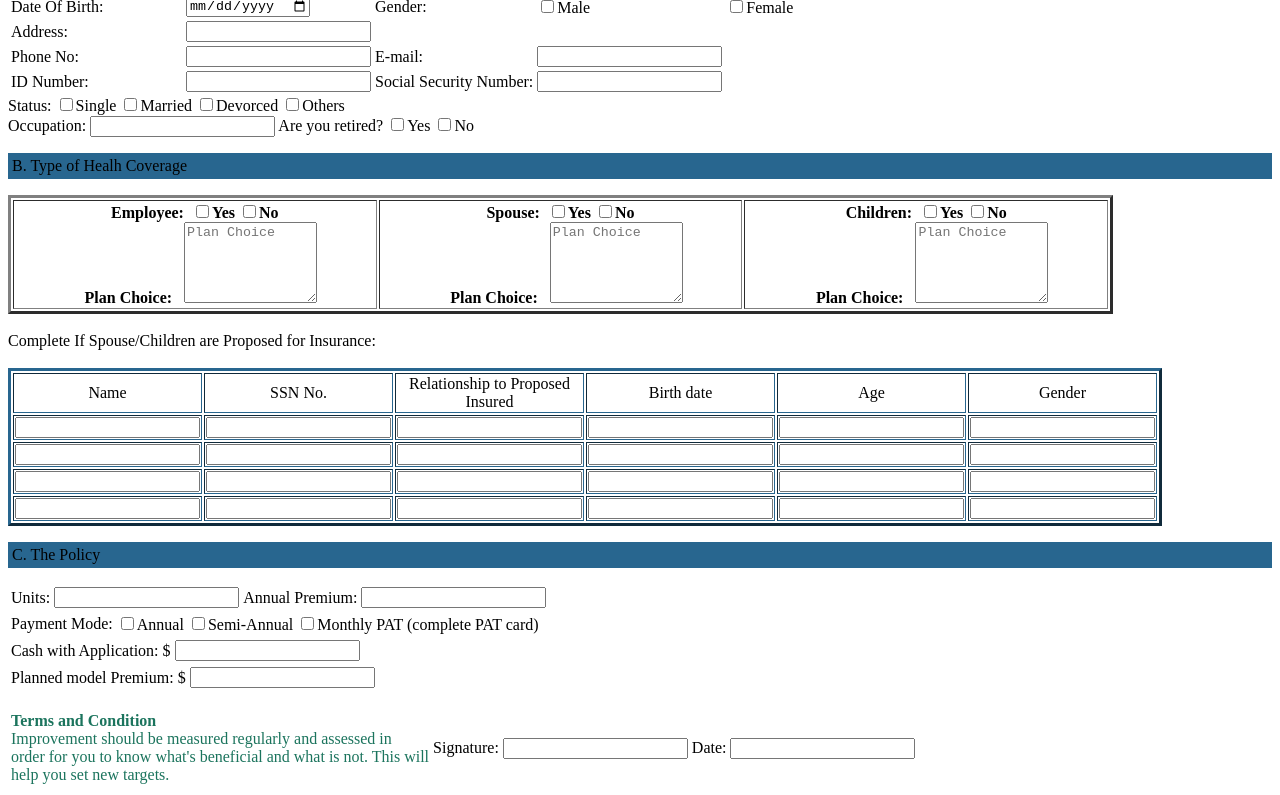
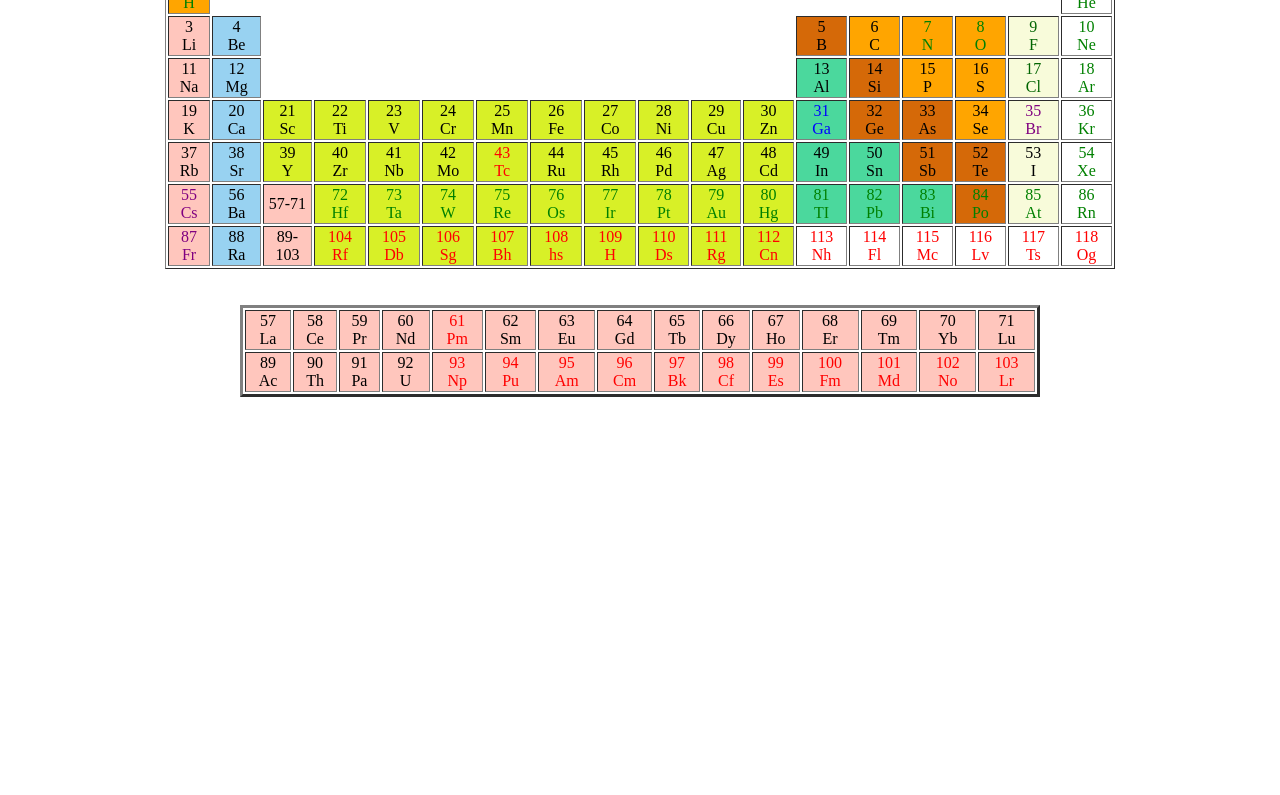
Before and after one commit to Ubaid-Arch/Obaid-Assignment, a plain HTML site: page index.html in a window 1280 px wide. Shown: the part 169-964 px from the top of the page. After the commit the page ends 800 px from the top, so only its background shows below. Drawn offline with Linux system fonts and the light colour scheme.

Commit message:
Update index.html

```diff
--- a/index.html
+++ b/index.html
@@ -1,187 +1,168 @@
 <!DOCTYPE html>
-<html>
-
+<html lang="en">
 <head>
-        <title>Application Form</title>
+    <title>Document</title>
 </head>
-
 <body>
-        <head><center>
-            <h1><strong>Application Form</strong></h1>
-            </center>
+    <center>
+        <head>
+            <h1 style="background-color: #00a2ff; padding: 30px;">The Periodic Table</h1>
         </head>
-
-        <p style="background-color: #28668f; padding: 4px;">A. General Questions</p>
-        <form>
-            <table>
+    <table style="text-align: center;" border="none" height="100" width="950">
+            <tr>
+                <td bgcolor="orange"> <font color="green"> 1 <br> H</font></td>
+                <td style="border: none;" colspan="16"></td>
+                <td bgcolor="white"> <font color="green"> 2 <br> He</font></td>
+            </tr>
 
             <tr>
-                    <td>Proposed Insured Name:<br><i>(Please use capital letters)</i></td>
-                    <td><input type="text" placeholder=""></td>
-                </tr>
-                <tr>
-                    <td>Date Of Birth:</td>
-                    <td><input type="date"></td>
-                    <td>Gender:</td>
-                    <td><input type="checkbox" name="Gender">Male</td>
-                    <td><input type="checkbox" name="Gender">Female</td>
-                </tr>
-                <tr>
-                    <td>Address:</td>
-                    <td><input type="text"></td>
-                </tr>
-                <tr>
-                    <td>Phone No:</td>
-                    <td><input type="phone" placeholder=""></td>
-                    <td>E-mail:</td>
-                    <td><input type="email" placeholder=""></td>
-                </tr>
-                <tr>
-                    <td>ID Number:</td>
-                    <td><input type="text" placeholder=""></td>
-                    <td>Social Security Number:</td>
-                    <td><input type="text" name="" id=""></td>
+                <td bgcolor="#FFC6BD"> 3 <br> Li</td>
+                <td bgcolor="#98D2F1"> 4 <br> Be</td>
+                <td style="border: none;" colspan="10"></td>
+                <td bgcolor="#D56908"> <font color="black"> 5 <br> B</font></td>
+                <td bgcolor="orange"> <font color="black"> 6 <br> C</font></td>
+                <td bgcolor="orange"> <font color="green"> 7 <br> N</font></td>
+                <td bgcolor="orange"> <font color="green"> 8 <br> O</font></td>
+                <td bgcolor="#F8FBDA"> <font color="darkgreen"> 9 <br> F</font></td>
+                <td bgcolor="white"> <font color="green"> 10 <br> Ne</font></td>
             </tr>
 
-            </table>
             <tr>
-                    <td>Status:</td>
-                    <td><input type="checkbox" name="">Single</td>
-                    <td><input type="checkbox" name="">Married</td>
-                    <td><input type="checkbox" name="">Devorced</td>
-                    <td><input type="checkbox" name="">Others</td>
-                </tr><br>
+                <td bgcolor="#FFC6BD"> 11<br> Na</font></td>
+                <td bgcolor="#98D2F1"> 12<br> Mg</td>
+                <td style="border: none;" colspan="10"></td>
+                <td bgcolor="#4BD89D"> <font color="black"> 13<br> Al</font></td>
+                <td bgcolor="#D56908"> <font color="black"> 14<br> Si</font></td>
+                <td bgcolor="orange"> <font color="black"> 15<br> P</font></td>
+                <td bgcolor="orange"> <font color="black"> 16<br> S</font></td>
+                <td bgcolor="#F8FBDA"> <font color="darkgreen"> 17<br> Cl</font></td>
+                <td bgcolor="white"> <font color="green"> 18<br> Ar</font></td>
+            </tr>
+
             <tr>
-                    <td>Occupation:</td>
-                    <td><input type="text" placeholder=""></td>
-                    <td>Are you retired?</td>
-                    <td><input type="checkbox" name=" ">Yes</td>
-                    <td><input type="checkbox" name=" ">No</td>
+                <td bgcolor="#FFC6BD"> 19<br> K</font></td>
+                <td bgcolor="#98D2F1"> 20<br> Ca</td>
+                <td width="45" bgcolor="#D8F027"> <font color="black"> 21<br>Sc</font></td>
+                <td bgcolor="#D8F027"> <font color="black"> 22<br> Ti</font></td>
+                <td bgcolor="#D8F027"> <font color="black"> 23<br> V</font></td>
+                <td bgcolor="#D8F027"> 24<br> Cr</td>
+                <td bgcolor="#D8F027"> <font color="black"> 25<br> Mn</font></td>
+                <td bgcolor="#D8F027"> <font color="black"> 26<br> Fe</font></td>
+                <td bgcolor="#D8F027"> <font color="black"> 27<br> Co</font></td>
+                <td bgcolor="#D8F027"> <font color="black"> 28<br> Ni</font></td>
+                <td bgcolor="#D8F027"> <font color="black"> 29<br> Cu</font></td>
+                <td bgcolor="#D8F027"> <font color="black"> 30<br> Zn</font></td>
+                <td bgcolor="#4BD89D"> <font color="blue"> 31<br> Ga</font></td>
+                <td bgcolor="#D56908"> <font color="black"> 32<br> Ge</font></td>
+                <td bgcolor="#D56908"> <font color="black"> 33<br> As</font></td>
+                <td bgcolor="orange"> 34<br> Se</td>
+                <td bgcolor="#F8FBDA"> <font color="purple"> 35<br> Br</font></td>
+                <td bgcolor="white"> <font color="green"> 36<br> Kr</font></td>
             </tr>
-                <p style="background-color: #28668f; padding: 4px;">B. Type of Healh Coverage</p>
-                <table border="3px" height="70" width="1105px" style="text-align: center;">
+
             <tr>
-                        <th>
-                            <label for="employee">Employee:</label>&nbsp;
-                            <input type="checkbox" name="employee" id="Spouse" value="Yes">Yes
-                            <input type="checkbox" name="employee" id="employee" value="No">No <br>&nbsp;&nbsp;
-                            <label for="Plan Choice:">Plan Choice:</label>&nbsp;&nbsp;
-                            <textarea name="plan Choice" id="plan Choice" placeholder="Plan Choice" cols="14" rows="5"></textarea>
-                        </th>
-                        <th>
-                            <label for="Spouse">Spouse:</label>&nbsp;
-                            <input type="checkbox" name="  Spouse" id="Spouse" value="Yes">Yes
-                            <input type="checkbox" name="Spouse" id="Spouse" value="No">No <br>&nbsp;&nbsp;
-                            <label for="Plan Choice:">Plan Choice:</label>&nbsp;&nbsp;
-                            <textarea name="plan Choice" id="plan Choice" placeholder="Plan Choice" cols="14" rows="5"></textarea>
-                        </th>
-                        <th>
-                            <label for="Children">Children:</label>&nbsp;
-                            <input type="checkbox" name="Children" id="Children" value="Yes">Yes
-                            <input type="checkbox" name="Children" id="Children" value="No">No <br>&nbsp;&nbsp;
-                            <label for="Plan Choice:">Plan Choice:</label>&nbsp;&nbsp;
-                            <textarea name="plan Choice" id="plan Choice" placeholder="Plan Choice" cols="14" rows="5"></textarea>
-                        </th>
+                <td bgcolor="#FFC6BD"> 37<br> Rb</td>
+                <td bgcolor="#98D2F1"> 38<br> Sr</td>
+                <td bgcolor="#D8F027"> 39<br> Y</td>
+                <td bgcolor="#D8F027"> 40<br> Zr</td>
+                <td bgcolor="#D8F027"> 41<br> Nb</td>
+                <td bgcolor="#D8F027"> 42<br> Mo</td>
+                <td bgcolor="#D8F027"> <font color="red"> 43<br> Tc</font></td>
+                <td bgcolor="#D8F027"> 44<br> Ru</td>
+                <td bgcolor="#D8F027"> <font color="black"> 45<br> Rh</font></td>
+                <td bgcolor="#D8F027"> <font color="black"> 46<br> Pd</font></td>
+                <td bgcolor="#D8F027"> <font color="black"> 47<br> Ag</font></td>
+                <td bgcolor="#D8F027"> <font color="black"> 48<br> Cd</font></td>
+                <td bgcolor="#4BD89D"> <font color="black"> 49<br> In</font></td>
+                <td bgcolor="#4BD89D"> <font color="black"> 50<br> Sn</font></td>
+                <td bgcolor="#D56908"> <font color="black"> 51<br> Sb</font></td>
+                <td bgcolor="#D56908"> <font color="black"> 52<br> Te</font></td>
+                <td bgcolor="#F8FBDA"> <font color="black"> 53<br> I</font></td>
+                <td bgcolor="white"> <font color="green"> 54<br> Xe</font></td>
+            </tr>
+
+            <tr>
+                <td bgcolor="#FFC6BD"> <font color="purple"> 55<br> Cs</font></td>
+                <td bgcolor="#98D2F1"> 56<br> Ba</td>
+                <td bgcolor="#FFC6BD"> 57-71<br></td>
+                <td bgcolor="#D8F027"> <font color="green"> 72<br> Hf</font></td>
+                <td bgcolor="#D8F027"> <font color="green"> 73<br> Ta</font></td>
+                <td bgcolor="#D8F027"> <font color="green"> 74<br> W</font></td>
+                <td bgcolor="#D8F027"> <font color="green"> 75<br> Re</font></td>
+                <td bgcolor="#D8F027"> <font color="green"> 76<br> Os</font></td>
+                <td bgcolor="#D8F027"> <font color="green"> 77<br> Ir</font></td>
+                <td bgcolor="#D8F027"> <font color="green"> 78<br> Pt</font></td>
+                <td bgcolor="#D8F027"> <font color="green"> 79<br> Au</font></td>
+                <td bgcolor="#D8F027"> <font color="green"> 80<br> Hg</font></td>
+                <td bgcolor="#4BD89D"> <font color="green"> 81<br> TI</font></td>
+                <td bgcolor="#4BD89D"> <font color="green"> 82<br> Pb</font></td>
+                <td bgcolor="#4BD89D"> <font color="green"> 83<br> Bi</font></td>
+                <td bgcolor="#D56908"> <font color="green"> 84<br> Po</font></td>
+                <td bgcolor="#F8FBDA"> <font color="green"> 85<br> At</font></td>
+                <td bgcolor="white"> <font color="green"> 86<br> Rn</font></td>
+            </tr>
+
+            <tr>
+                <td bgcolor="#FFC6BD"> <font color="purple"> 87<br> Fr</font></td>
+                <td bgcolor="#98D2F1"> 88<br> Ra</td>
+                <td bgcolor="#FFC6BD"> 89-103<br></td>
+                <td bgcolor="#D8F027"> <font color="red"> 104<br> Rf</font></td>
+                <td bgcolor="#D8F027"> <font color="red"> 105<br> Db</font></td>
+                <td bgcolor="#D8F027"> <font color="red"> 106<br> Sg</font></td>
+                <td bgcolor="#D8F027"> <font color="red"> 107<br> Bh</font></td>
+                <td bgcolor="#D8F027"> <font color="red"> 108<br> hs</font></td>
+                <td bgcolor="#D8F027"> <font color="red"> 109<br> H</font></td>
+                <td bgcolor="#D8F027"> <font color="red"> 110<br> Ds</font></td>
+                <td bgcolor="#D8F027"> <font color="red"> 111<br> Rg</font></td>
+                <td bgcolor="#D8F027"> <font color="red"> 112<br> Cn</font></td>
+                <td bgcolor="white"> <font color="red"> 113<br> Nh</font></td>
+                <td bgcolor="white"> <font color="red"> 114<br> Fl</font></td>
+                <td bgcolor="white"> <font color="red"> 115<br> Mc</font></td>
+                <td bgcolor="white"> <font color="red"> 116<br> Lv</font></td>
+                <td bgcolor="white"> <font color="red"> 117<br> Ts</font></td>
+                <td bgcolor="white"> <font color="red"> 118<br> Og</font></td>
             </tr>
     </table>
     <br>
-            Complete If Spouse/Children are Proposed for Insurance:
     <br>
 
-            <table border="3px" height="50" width="1000px" style="text-align: center; border-color: #28668f;" >
+    <table style="text-align: center;" border="3" width="800">
         <tr>
-                    <td>Name</td>
-                    <td>SSN No.</td>
-                    <td>Relationship to Proposed Insured</td>
-                    <td>Birth date</td>
-                    <td>Age</td>
-                    <td>Gender</td>
+            <td bgcolor="#FFC6BD"> 57<br> La</td>
+            <td bgcolor="#FFC6BD"> 58<br> Ce</td>
+            <td bgcolor="#FFC6BD"> 59<br> Pr</td>
+            <td bgcolor="#FFC6BD"> 60<br> Nd</td>
+            <td bgcolor="#FFC6BD"> <font color="red"> 61<br> Pm</font></td>
+            <td bgcolor="#FFC6BD"> 62<br> Sm</td>
+            <td bgcolor="#FFC6BD"> 63<br> Eu</td>
+            <td bgcolor="#FFC6BD"> 64<br> Gd</td>
+            <td bgcolor="#FFC6BD"> 65<br> Tb</td>
+            <td bgcolor="#FFC6BD"> 66<br> Dy</td>
+            <td bgcolor="#FFC6BD"> 67<br> Ho</td>
+            <td bgcolor="#FFC6BD"> 68<br> Er</td>
+            <td bgcolor="#FFC6BD"> 69<br> Tm</td>
+            <td bgcolor="#FFC6BD"> 70<br> Yb</td>
+            <td bgcolor="#FFC6BD"> 71<br> Lu</td>
         </tr>
         <tr>
-                    <td><input type="text"></td>
-                    <td><input type="text"></td>
-                    <td><input type="text"></td>
-                    <td><input type="text"></td>
-                    <td><input type="text"></td>
-                    <td><input type="text"></td>
-                </tr>
-                <tr>
-                    <td><input type="text"></td>
-                    <td><input type="text"></td>
-                    <td><input type="text"></td>
-                    <td><input type="text"></td>
-                    <td><input type="text"></td>
-                    <td><input type="text"></td>
-                </tr>
-                <tr>
-                    <td><input type="text"></td>
-                    <td><input type="text"></td>
-                    <td><input type="text"></td>
-                    <td><input type="text"></td>
-                    <td><input type="text"></td>
-                    <td><input type="text"></td>
-                </tr>
-                <tr>
-                    <td><input type="text"></td>
-                    <td><input type="text"></td>
-                    <td><input type="text"></td>
-                    <td><input type="text"></td>
-                    <td><input type="text"></td>
-                    <td><input type="text"></td>
-                </tr>
-                <br>
-            </table>
-
-            <table>
-                <p style="background-color: #28668f; padding: 4px;">C. The Policy</p>
-
-                <tr>
-                    <td>Units:</td>
-                    <td><input type="text"></td>
-                    <td>Annual Premium:</td>
-                    <td><input type="text"></td>
+            <td bgcolor="#FFC6BD"> 89<br> Ac</td>
+            <td bgcolor="#FFC6BD"> 90<br> Th</td>
+            <td bgcolor="#FFC6BD"> 91<br> Pa</td>
+            <td bgcolor="#FFC6BD"> 92<br> U</td>
+            <td bgcolor="#FFC6BD"> <font color="red"> 93<br> Np</font></td>
+            <td bgcolor="#FFC6BD"> <font color="red"> 94<br> Pu</font></td>
+            <td bgcolor="#FFC6BD"> <font color="red"> 95<br> Am</font></td>
+            <td bgcolor="#FFC6BD"> <font color="red"> 96<br> Cm</font></td>
+            <td bgcolor="#FFC6BD"> <font color="red"> 97<br> Bk</font></td>
+            <td bgcolor="#FFC6BD"> <font color="red"> 98<br> Cf</font></td>
+            <td bgcolor="#FFC6BD"> <font color="red"> 99<br> Es</font></td>
+            <td bgcolor="#FFC6BD"> <font color="red"> 100<br> Fm</font></td>
+            <td bgcolor="#FFC6BD"> <font color="red"> 101<br> Md</font></td>
+            <td bgcolor="#FFC6BD"> <font color="red"> 102<br> No</font></td>
+            <td bgcolor="#FFC6BD"> <font color="red"> 103<br> Lr</font></td>
         </tr>
     </table>
+</center>
 
-            <table>
-                <tr>
-                    <td>Payment Mode:</td>
-                    <td><input type="checkbox">Annual</td>
-                    <td><input type="checkbox">Semi-Annual</td>
-                    <td><input type="checkbox">Monthly PAT (complete PAT card) </td>
-                </tr>
-            </table>
-
-            <table>
-                <tr>
-                    <td>Cash with Application: $</td>
-                    <td><input type="text"></td>
-                </tr>
-            </table>
-
-            <table>
-                <tr>
-                    <td>Planned model Premium: $</td>
-                    <td><input type="text"></td>
-                </tr>
-            </table>
-            <br>
-            <table>
-                <tr>
-                    <td><font color="#1b745d"><b>Terms and Condition</b><br>
-                        Improvement should be measured regularly and assessed in <br>
-                        order for you to know what's beneficial and what is not. This will <br>
-                        help you set new targets.</font>
-                    </td>
-                    <td>Signature:</td>
-                    <td><input type="text"></td>
-
-                    <td>Date:</td>
-                    <td><input type="text"></td>
-                </tr>
-            </table>
-
-    </form>
 </body>
-
 </html>
```
Lines whose indentation alone changed are shown as unchanged.
